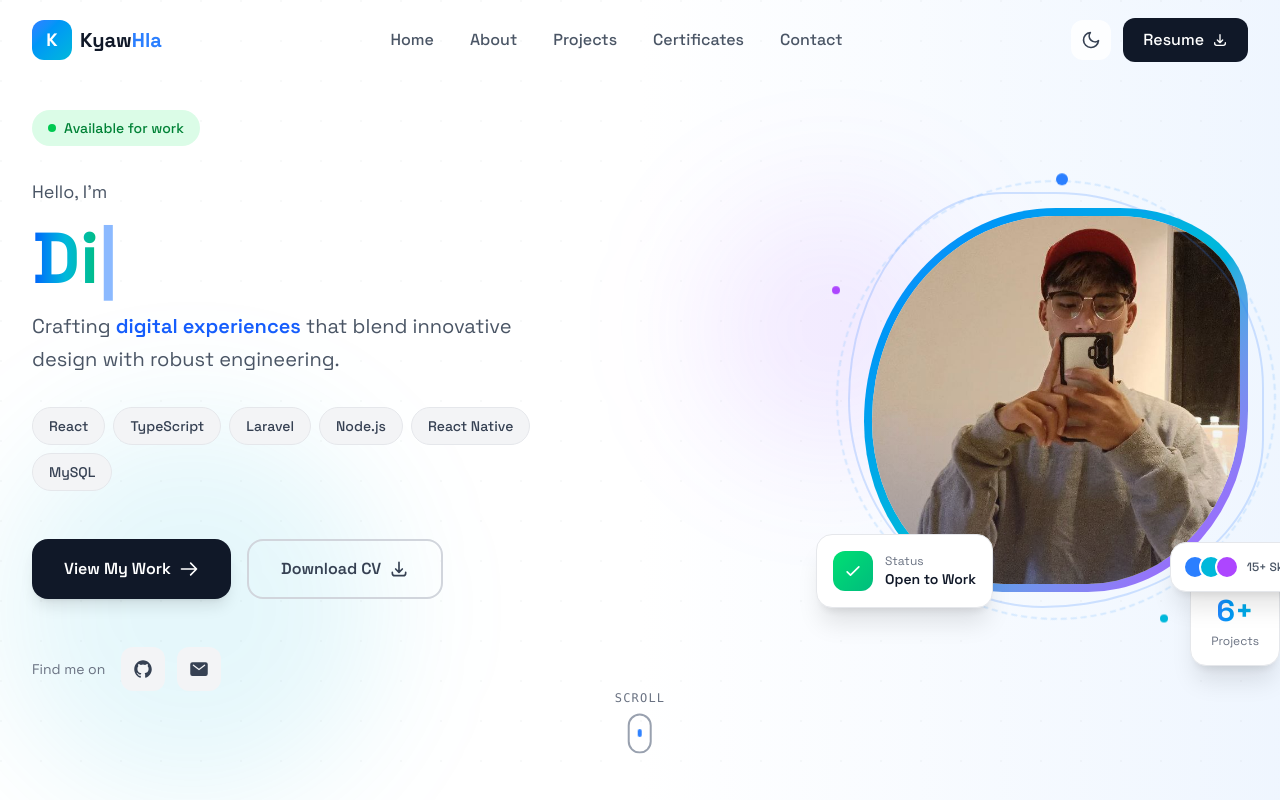
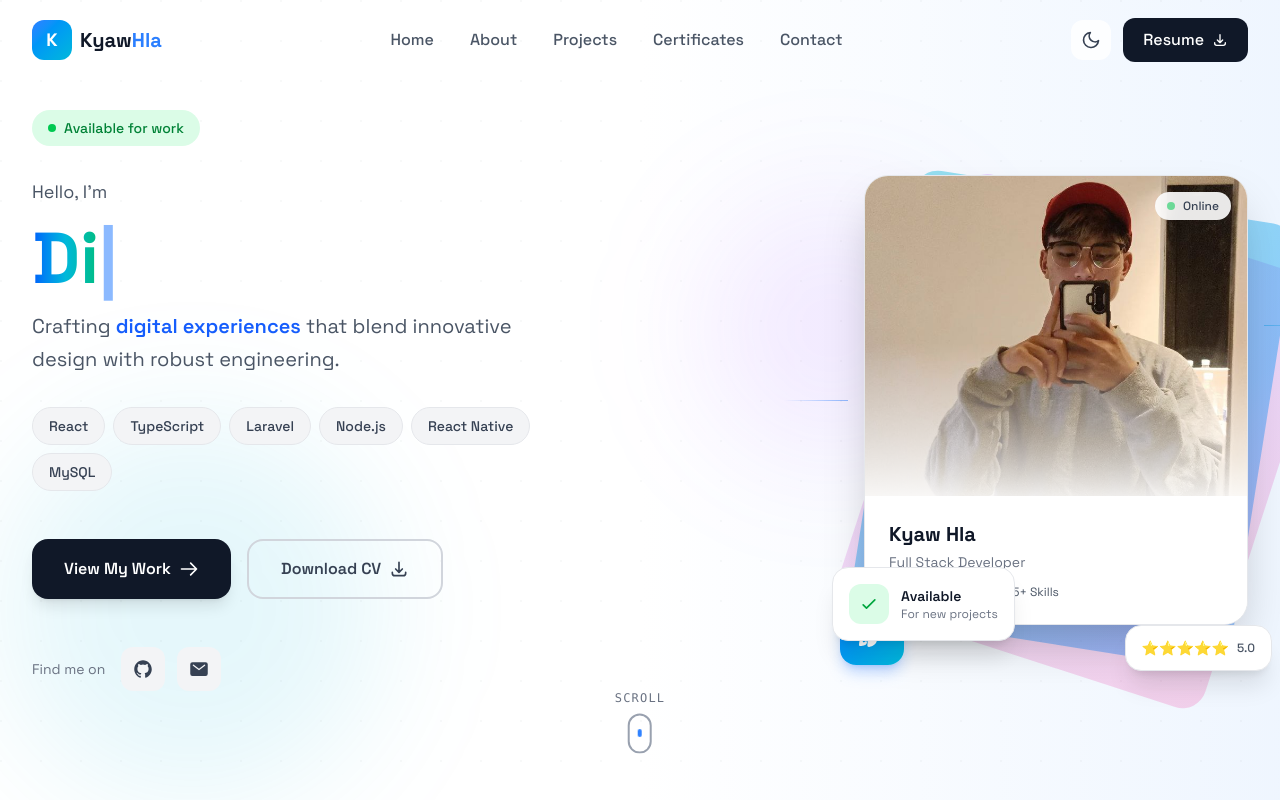
Before and after one commit to kyawhla-commit/khTech-portfolio, a React (Vite) app: page / in a window 1280 px wide. Shown: the top 800 px of the page. Built offline with nearby package versions, Linux system fonts and the light colour scheme.

Commit message:
9th commit

```diff
--- a/src/components/sections/Home.jsx
+++ b/src/components/sections/Home.jsx
@@ -2,12 +2,13 @@ import { RevealOnScroll } from "../RevealOnScroll";
 import { useState, useEffect } from "react";
 import photo from "../../assets/photo.jpg";
 import { downloadCV } from "../../utils/downloadCV";
-import { IoLogoGithub, IoMail } from "react-icons/io5";
+import { IoLogoGithub, IoMail, IoCodeSlash, IoLayers, IoRocket } from "react-icons/io5";
 
 export const Home = () => {
   const [textIndex, setTextIndex] = useState(0);
   const [charIndex, setCharIndex] = useState(0);
   const [isDeleting, setIsDeleting] = useState(false);
+  const [mousePosition, setMousePosition] = useState({ x: 0, y: 0 });
 
   const texts = ["Kyaw Hla", "Full Stack Developer", "Digital Craftsman"];
 
@@ -34,6 +35,17 @@ export const Home = () => {
     );
     return () => clearTimeout(timeout);
   }, [charIndex, isDeleting, textIndex, texts]);
+
+  // Mouse parallax effect
+  useEffect(() => {
+    const handleMouseMove = (e) => {
+      const x = (e.clientX / window.innerWidth - 0.5) * 20;
+      const y = (e.clientY / window.innerHeight - 0.5) * 20;
+      setMousePosition({ x, y });
+    };
+    window.addEventListener("mousemove", handleMouseMove);
+    return () => window.removeEventListener("mousemove", handleMouseMove);
+  }, []);
 
   const techStack = ["React", "TypeScript", "Laravel", "Node.js", "React Native", "MySQL"];
 
@@ -63,7 +75,6 @@ export const Home = () => {
         <div className="grid grid-cols-1 lg:grid-cols-2 gap-12 lg:gap-20 items-center w-full py-20">
           {/* Left Content */}
           <div className="order-2 lg:order-1 space-y-8">
-            {/* Status Badge */}
             <RevealOnScroll direction="down" delay={0} duration={600}>
               <div className="inline-flex items-center gap-2 px-4 py-2 bg-green-100 dark:bg-green-900/30 rounded-full">
                 <span className="relative flex h-2 w-2">
@@ -74,7 +85,6 @@ export const Home = () => {
               </div>
             </RevealOnScroll>
 
-            {/* Main Heading */}
             <RevealOnScroll direction="left" delay={100} duration={700}>
               <div className="space-y-4">
                 <p className="text-gray-600 dark:text-gray-400 text-lg">Hello, I'm</p>
@@ -91,7 +101,6 @@ export const Home = () => {
               </div>
             </RevealOnScroll>
 
-            {/* Tech Stack Pills */}
             <RevealOnScroll direction="up" delay={200} duration={600}>
               <div className="flex flex-wrap gap-2">
                 {techStack.map((tech, i) => (
@@ -105,7 +114,6 @@ export const Home = () => {
               </div>
             </RevealOnScroll>
 
-            {/* CTA Buttons */}
             <RevealOnScroll direction="up" delay={300} duration={600}>
               <div className="flex flex-col sm:flex-row gap-4 pt-4">
                 <a
@@ -129,7 +137,6 @@ export const Home = () => {
               </div>
             </RevealOnScroll>
 
-            {/* Social Links */}
             <RevealOnScroll direction="fade" delay={400} duration={600}>
               <div className="flex items-center gap-4 pt-4">
                 <span className="text-sm text-gray-500 dark:text-gray-400">Find me on</span>
@@ -145,97 +152,112 @@ export const Home = () => {
             </RevealOnScroll>
           </div>
 
-          {/* Right - Photo Section - NEW HEXAGON/BLOB STYLE */}
+          {/* Right - Photo Section - 3D CARD STACK STYLE */}
           <div className="order-1 lg:order-2 flex justify-center lg:justify-end">
             <RevealOnScroll direction="right" delay={200} duration={800}>
-              <div className="relative">
-                {/* Animated Background Shapes */}
-                <div className="absolute -inset-8 flex items-center justify-center">
-                  {/* Rotating Dashed Circle */}
-                  <div className="absolute w-[320px] h-[320px] sm:w-[380px] sm:h-[380px] lg:w-[440px] lg:h-[440px] border-2 border-dashed border-blue-300/30 dark:border-blue-500/20 rounded-full animate-spin" style={{ animationDuration: "20s" }}></div>
+              <div
+                className="relative perspective-1000"
+                style={{
+                  transform: `rotateY(${mousePosition.x * 0.5}deg) rotateX(${-mousePosition.y * 0.5}deg)`,
+                  transition: "transform 0.1s ease-out"
+                }}
+              >
+                {/* Stacked Cards Behind */}
+                <div
+                  className="absolute inset-0 bg-gradient-to-br from-purple-500 to-pink-500 rounded-3xl transform rotate-6 translate-x-4 translate-y-4 opacity-20"
+                  style={{ transform: `rotate(12deg) translateX(${20 + mousePosition.x * 0.3}px) translateY(${20 + mousePosition.y * 0.3}px)` }}
+                ></div>
+                <div
+                  className="absolute inset-0 bg-gradient-to-br from-cyan-500 to-blue-500 rounded-3xl transform rotate-3 translate-x-2 translate-y-2 opacity-40"
+                  style={{ transform: `rotate(6deg) translateX(${10 + mousePosition.x * 0.2}px) translateY(${10 + mousePosition.y * 0.2}px)` }}
+                ></div>
 
-                  {/* Floating Dots */}
-                  <div className="absolute top-0 left-1/2 w-3 h-3 bg-blue-500 rounded-full animate-bounce" style={{ animationDelay: "0s" }}></div>
-                  <div className="absolute bottom-0 right-1/4 w-2 h-2 bg-cyan-500 rounded-full animate-bounce" style={{ animationDelay: "0.5s" }}></div>
-                  <div className="absolute top-1/4 left-0 w-2 h-2 bg-purple-500 rounded-full animate-bounce" style={{ animationDelay: "1s" }}></div>
-                </div>
-
-                {/* Main Photo Container - Blob Shape */}
-                <div className="relative w-72 h-72 sm:w-80 sm:h-80 lg:w-96 lg:h-96">
-                  {/* Gradient Blob Background */}
-                  <div
-                    className="absolute inset-0 bg-gradient-to-br from-blue-500 via-cyan-500 to-purple-500 animate-pulse"
-                    style={{
-                      borderRadius: "60% 40% 30% 70% / 60% 30% 70% 40%",
-                      animation: "blob 8s ease-in-out infinite"
-                    }}
-                  ></div>
-
-                  {/* Photo Mask - Blob Shape */}
-                  <div
-                    className="absolute inset-2 overflow-hidden bg-gray-100 dark:bg-gray-800"
-                    style={{
-                      borderRadius: "60% 40% 30% 70% / 60% 30% 70% 40%",
-                      animation: "blob 8s ease-in-out infinite"
-                    }}
-                  >
+                {/* Main Photo Card */}
+                <div className="relative w-72 h-80 sm:w-80 sm:h-96 lg:w-96 lg:h-[450px] bg-white dark:bg-gray-900 rounded-3xl shadow-2xl overflow-hidden border border-gray-200 dark:border-gray-800">
+                  {/* Photo */}
+                  <div className="relative h-3/4 overflow-hidden">
                     <img
                       src={photo}
                       alt="Kyaw Hla"
-                      className="w-full h-full object-cover scale-110"
+                      className="w-full h-full object-cover"
                     />
-                    {/* Overlay */}
-                    <div className="absolute inset-0 bg-gradient-to-t from-blue-900/20 via-transparent to-transparent"></div>
+                    {/* Gradient Overlay */}
+                    <div className="absolute inset-0 bg-gradient-to-t from-white dark:from-gray-900 via-transparent to-transparent"></div>
+
+                    {/* Status Badge on Photo */}
+                    <div className="absolute top-4 right-4 flex items-center gap-2 px-3 py-1.5 bg-white/90 dark:bg-gray-900/90 backdrop-blur-sm rounded-full">
+                      <span className="w-2 h-2 bg-green-500 rounded-full animate-pulse"></span>
+                      <span className="text-xs font-medium text-gray-700 dark:text-gray-300">Online</span>
+                    </div>
                   </div>
 
-                  {/* Decorative Ring */}
-                  <div
-                    className="absolute -inset-4 border-2 border-blue-500/20 dark:border-cyan-500/20"
-                    style={{
-                      borderRadius: "60% 40% 30% 70% / 60% 30% 70% 40%",
-                      animation: "blob 8s ease-in-out infinite reverse"
-                    }}
-                  ></div>
+                  {/* Card Info Section */}
+                  <div className="absolute bottom-0 left-0 right-0 p-6 bg-white dark:bg-gray-900">
+                    <h3 className="text-xl font-bold text-gray-900 dark:text-white mb-1">Kyaw Hla</h3>
+                    <p className="text-sm text-gray-500 dark:text-gray-400 mb-3">Full Stack Developer</p>
+
+                    {/* Mini Stats */}
+                    <div className="flex items-center gap-4">
+                      <div className="flex items-center gap-1.5">
+                        <IoCodeSlash className="size-4 text-blue-500" />
+                        <span className="text-xs text-gray-600 dark:text-gray-400">6 Projects</span>
+                      </div>
+                      <div className="flex items-center gap-1.5">
+                        <IoLayers className="size-4 text-cyan-500" />
+                        <span className="text-xs text-gray-600 dark:text-gray-400">15+ Skills</span>
+                      </div>
+                    </div>
+                  </div>
                 </div>
 
-                {/* Floating Info Cards */}
-                <RevealOnScroll direction="left" delay={500} duration={600}>
-                  <div className="absolute -bottom-4 -left-4 sm:-left-12 bg-white dark:bg-gray-900 rounded-2xl p-4 shadow-xl border border-gray-200 dark:border-gray-700 backdrop-blur-sm">
+                {/* Floating Elements */}
+                <RevealOnScroll direction="scale" delay={500} duration={500}>
+                  <div
+                    className="absolute -top-6 -left-6 w-16 h-16 bg-gradient-to-br from-blue-500 to-cyan-500 rounded-2xl flex items-center justify-center shadow-lg shadow-blue-500/30"
+                    style={{ transform: `translateX(${mousePosition.x * -0.5}px) translateY(${mousePosition.y * -0.5}px)` }}
+                  >
+                    <IoRocket className="size-8 text-white" />
+                  </div>
+                </RevealOnScroll>
+
+                <RevealOnScroll direction="left" delay={600} duration={500}>
+                  <div
+                    className="absolute -bottom-4 -left-8 bg-white dark:bg-gray-800 rounded-2xl p-4 shadow-xl border border-gray-200 dark:border-gray-700"
+                    style={{ transform: `translateX(${mousePosition.x * -0.3}px) translateY(${mousePosition.y * -0.3}px)` }}
+                  >
                     <div className="flex items-center gap-3">
-                      <div className="w-10 h-10 bg-gradient-to-br from-green-400 to-emerald-500 rounded-xl flex items-center justify-center">
-                        <svg className="w-5 h-5 text-white" fill="none" stroke="currentColor" viewBox="0 0 24 24">
+                      <div className="w-10 h-10 bg-green-100 dark:bg-green-900/30 rounded-xl flex items-center justify-center">
+                        <svg className="w-5 h-5 text-green-600 dark:text-green-400" fill="none" stroke="currentColor" viewBox="0 0 24 24">
                           <path strokeLinecap="round" strokeLinejoin="round" strokeWidth={2} d="M5 13l4 4L19 7" />
                         </svg>
                       </div>
                       <div>
-                        <p className="text-xs text-gray-500 dark:text-gray-400">Status</p>
-                        <p className="font-semibold text-gray-900 dark:text-white text-sm">Open to Work</p>
+                        <p className="text-sm font-semibold text-gray-900 dark:text-white">Available</p>
+                        <p className="text-xs text-gray-500 dark:text-gray-400">For new projects</p>
                       </div>
                     </div>
                   </div>
                 </RevealOnScroll>
 
-                <RevealOnScroll direction="scale" delay={600} duration={500}>
-                  <div className="absolute -top-4 -right-4 sm:-right-8 bg-white dark:bg-gray-900 rounded-2xl px-5 py-4 shadow-xl border border-gray-200 dark:border-gray-700 backdrop-blur-sm">
-                    <div className="text-center">
-                      <p className="text-3xl font-bold bg-gradient-to-r from-blue-500 to-cyan-500 bg-clip-text text-transparent">6+</p>
-                      <p className="text-xs text-gray-500 dark:text-gray-400 mt-1">Projects</p>
+                <RevealOnScroll direction="up" delay={700} duration={500}>
+                  <div
+                    className="absolute -right-6 top-1/3 bg-white dark:bg-gray-800 rounded-2xl px-4 py-3 shadow-xl border border-gray-200 dark:border-gray-700"
+                    style={{ transform: `translateX(${mousePosition.x * 0.4}px) translateY(${mousePosition.y * 0.4}px)` }}
+                  >
+                    <div className="flex items-center gap-2">
+                      <div className="flex">
+                        {["⭐", "⭐", "⭐", "⭐", "⭐"].map((star, i) => (
+                          <span key={i} className="text-sm">{star}</span>
+                        ))}
+                      </div>
+                      <span className="text-xs font-medium text-gray-600 dark:text-gray-400">5.0</span>
                     </div>
                   </div>
                 </RevealOnScroll>
 
-                <RevealOnScroll direction="up" delay={700} duration={500}>
-                  <div className="absolute bottom-1/4 -right-6 sm:-right-16 bg-white dark:bg-gray-900 rounded-2xl p-3 shadow-xl border border-gray-200 dark:border-gray-700 backdrop-blur-sm">
-                    <div className="flex items-center gap-2">
-                      <div className="flex -space-x-2">
-                        <div className="w-6 h-6 bg-blue-500 rounded-full border-2 border-white dark:border-gray-900"></div>
-                        <div className="w-6 h-6 bg-cyan-500 rounded-full border-2 border-white dark:border-gray-900"></div>
-                        <div className="w-6 h-6 bg-purple-500 rounded-full border-2 border-white dark:border-gray-900"></div>
-                      </div>
-                      <p className="text-xs text-gray-600 dark:text-gray-400 font-medium">15+ Skills</p>
-                    </div>
-                  </div>
-                </RevealOnScroll>
+                {/* Decorative Lines */}
+                <div className="absolute -z-10 top-1/2 -left-20 w-16 h-px bg-gradient-to-r from-transparent to-blue-500/50"></div>
+                <div className="absolute -z-10 top-1/3 -right-20 w-16 h-px bg-gradient-to-l from-transparent to-cyan-500/50"></div>
               </div>
             </RevealOnScroll>
           </div>
@@ -249,24 +271,6 @@ export const Home = () => {
           <div className="w-1 h-2 bg-blue-500 rounded-full animate-scroll"></div>
         </div>
       </div>
-
-      {/* Blob Animation Keyframes */}
-      <style>{`
-        @keyframes blob {
-          0%, 100% {
-            border-radius: 60% 40% 30% 70% / 60% 30% 70% 40%;
-          }
-          25% {
-            border-radius: 30% 60% 70% 40% / 50% 60% 30% 60%;
-          }
-          50% {
-            border-radius: 50% 60% 30% 60% / 30% 60% 70% 40%;
-          }
-          75% {
-            border-radius: 60% 40% 60% 30% / 70% 30% 50% 60%;
-          }
-        }
-      `}</style>
     </section>
   );
 };
```
